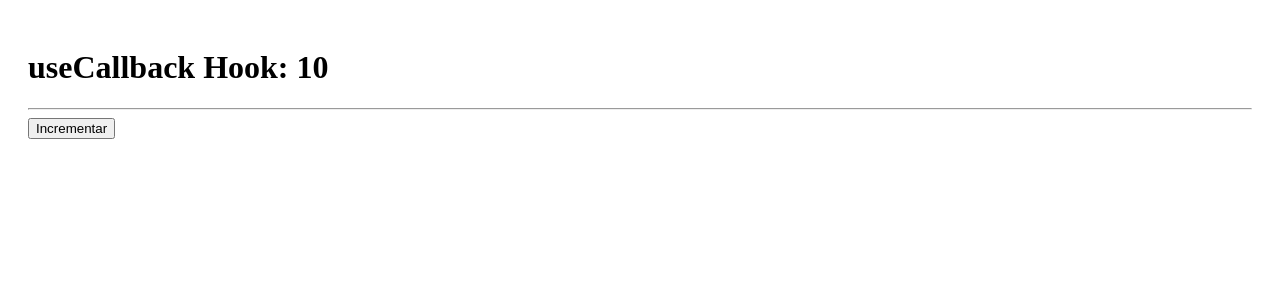
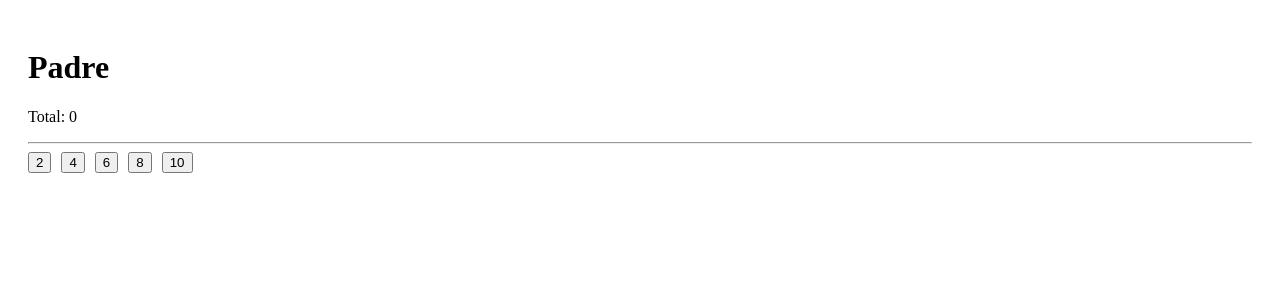
Before and after one commit to Dachi90/React-FernandoHerrera, a React (Vite) app in the folder 05-hook-app/: page / in a window 1280 px wide. Shown: the top 300 px of the page. Built offline with nearby package versions, Linux system fonts and the light colour scheme.

Commit message:
Video-136

```diff
--- /dev/null
+++ b/05-hook-app/src/07-tarea-memo/Hijo.jsx
@@ -0,0 +1,11 @@
+import { memo } from 'react';
+
+export const Hijo = memo(({ numero, incrementar }) => {
+	console.log('  Me volví a generar :(  ');
+
+	return (
+		<button className='btn btn-primary mr-3' onClick={() => incrementar(numero)}>
+			{numero}
+		</button>
+	);
+});
--- /dev/null
+++ b/05-hook-app/src/07-tarea-memo/Padre.jsx
@@ -0,0 +1,24 @@
+import { Hijo } from './Hijo';
+import { useCallback, useState } from 'react';
+
+export const Padre = () => {
+	const numeros = [2, 4, 6, 8, 10];
+	const [valor, setValor] = useState(0);
+	const incrementar = useCallback((num) => {
+		setValor((valor) => valor + num);
+	}, []);
+
+	return (
+		<div>
+			<h1>Padre</h1>
+			<p> Total: {valor} </p>
+
+			<hr />
+
+			{numeros.map((n) => (
+				<Hijo key={n} numero={n} incrementar={incrementar} />
+			))}
+			{/* <Hijo /> */}
+		</div>
+	);
+};
--- a/05-hook-app/src/main.jsx
+++ b/05-hook-app/src/main.jsx
@@ -12,10 +12,11 @@
 //import { Layout } from './05-useLayoutEffect/Layout';
 //import { Memorize } from './06-memos/Memorize';
 //import { MemoHook } from './06-memos/MemoHook';
-import { CallBackHook } from './06-memos/CallBackHook';
+//import { CallBackHook } from './06-memos/CallBackHook';
+import { Padre } from './07-tarea-memo/Padre';
 
 ReactDOM.createRoot(document.getElementById('root')).render(
 	// <React.StrictMode>
-	<CallBackHook />
+	<Padre />
 	// </React.StrictMode>
 );
```
